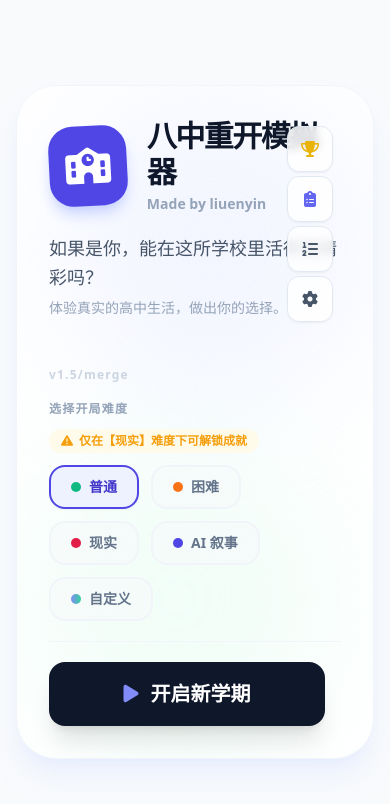
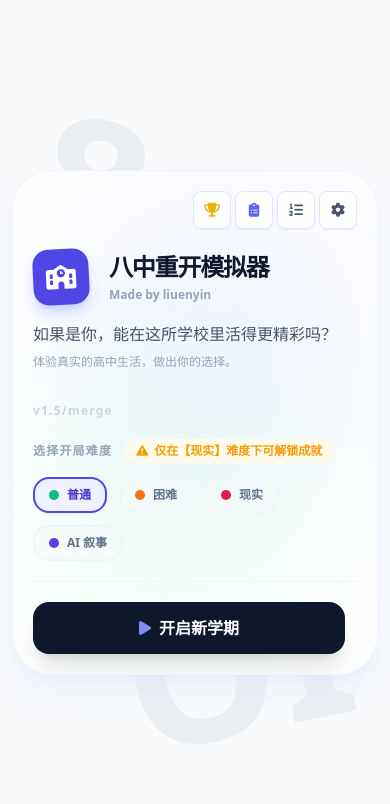
Before and after one commit to xErufy7/recallbj8z, a React (Vite) app: page / in a window 390 px wide. Shown: the top 804 px of the page. Built offline with nearby package versions, Linux system fonts and the light colour scheme.

Commit message:
优化移动端体验

```diff
--- a/App.tsx
+++ b/App.tsx
@@ -219,7 +219,7 @@ const App: React.FC = () => {
           <>
             <HomeView
               selectedDifficulty={selectedDifficulty} onDifficultyChange={handleDifficultyChange}
-              customStats={customStats} onCustomStatsChange={setCustomStats} onCustomStatsConfirm={handleCustomStatsConfirm} customActive={useCustomStats}
+              customStats={customStats} onCustomStatsChange={setCustomStats} onCustomStatsConfirm={handleCustomStatsConfirm}
               onStart={prepareGame} hasSave={difficultyHasSave} onLoadGame={handleLoadGame}
               unlockedAchievements={state.unlockedAchievements}
               onResetAchievements={() => {
@@ -306,13 +306,13 @@ const App: React.FC = () => {
       <main className="flex-1 flex flex-col gap-2 md:gap-4 relative h-full overflow-hidden rounded-2xl">
 
         {/* Mobile Toolbar */}
-        <div className="flex md:hidden gap-2 overflow-x-auto pb-1 flex-shrink-0">
-             <button onClick={() => setShowSchedule(true)} className="flex-shrink-0 bg-white border px-3 py-2 rounded-xl text-xs font-bold shadow-sm"><i className="fas fa-calendar-alt text-blue-500 mr-1"></i>时间表</button>
-             <button onClick={() => setShowShop(true)} className="flex-shrink-0 bg-white border px-3 py-2 rounded-xl text-xs font-bold shadow-sm"><i className="fas fa-store text-emerald-500 mr-1"></i>小卖部</button>
-             <button onClick={() => setShowAchievements(true)} className="flex-shrink-0 bg-white border px-3 py-2 rounded-xl text-xs font-bold shadow-sm"><i className="fas fa-trophy text-yellow-500 mr-1"></i>成就</button>
-             <button onClick={() => setShowHistory(true)} className="flex-shrink-0 bg-white border px-3 py-2 rounded-xl text-xs font-bold shadow-sm"><i className="fas fa-archive text-indigo-500 mr-1"></i>历程</button>
-             <button onClick={saveGame} className="flex-shrink-0 bg-emerald-50 border border-emerald-100 px-3 py-2 rounded-xl text-xs font-bold text-emerald-600 shadow-sm" disabled={!!state.currentEvent}>保存</button>
-             <button onClick={() => setState(p => ({...p, phase: Phase.WITHDRAWAL}))} className="flex-shrink-0 bg-rose-50 border border-rose-100 px-3 py-2 rounded-xl text-xs font-bold text-rose-600 shadow-sm" disabled={!!state.currentEvent}>提前退休</button>
+        <div className="grid grid-cols-3 md:hidden gap-1.5 pb-1 flex-shrink-0">
+             <button onClick={() => setShowSchedule(true)} className="bg-white border px-2 py-2.5 rounded-xl text-xs font-bold shadow-sm flex items-center justify-center gap-1"><i className="fas fa-calendar-alt text-blue-500"></i>时间表</button>
+             <button onClick={() => setShowShop(true)} className="bg-white border px-2 py-2.5 rounded-xl text-xs font-bold shadow-sm flex items-center justify-center gap-1"><i className="fas fa-store text-emerald-500"></i>小卖部</button>
+             <button onClick={() => setShowAchievements(true)} className="bg-white border px-2 py-2.5 rounded-xl text-xs font-bold shadow-sm flex items-center justify-center gap-1"><i className="fas fa-trophy text-yellow-500"></i>成就</button>
+             <button onClick={() => setShowHistory(true)} className="bg-white border px-2 py-2.5 rounded-xl text-xs font-bold shadow-sm flex items-center justify-center gap-1"><i className="fas fa-archive text-indigo-500"></i>历程</button>
+             <button onClick={saveGame} className="bg-emerald-50 border border-emerald-100 px-2 py-2.5 rounded-xl text-xs font-bold text-emerald-600 shadow-sm flex items-center justify-center gap-1" disabled={!!state.currentEvent}>保存</button>
+             <button onClick={() => setState(p => ({...p, phase: Phase.WITHDRAWAL}))} className="bg-rose-50 border border-rose-100 px-2 py-2.5 rounded-xl text-xs font-bold text-rose-600 shadow-sm flex items-center justify-center gap-1" disabled={!!state.currentEvent}>提前退休</button>
         </div>
 
         {/* Header */}
--- a/components/HomeView.tsx
+++ b/components/HomeView.tsx
@@ -12,7 +12,6 @@ interface HomeViewProps {
     customStats: GeneralStats;
     onCustomStatsChange: (stats: GeneralStats) => void;
     onCustomStatsConfirm?: () => void;
-    customActive: boolean;
     onStart: () => void;
     hasSave: boolean;
     onLoadGame: () => void;
@@ -26,7 +25,7 @@ const STAT_LABELS: Record<string, string> = {
     romance: '魅力', luck: '运气', experience: '经验',
 };
 
-const HomeView: React.FC<HomeViewProps> = ({ selectedDifficulty, onDifficultyChange, customStats, onCustomStatsChange, onCustomStatsConfirm, customActive, onStart, hasSave, onLoadGame, unlockedAchievements, onResetAchievements, onShowLeaderboard }) => {
+const HomeView: React.FC<HomeViewProps> = ({ selectedDifficulty, onDifficultyChange, customStats, onCustomStatsChange, onCustomStatsConfirm, onStart, hasSave, onLoadGame, unlockedAchievements, onResetAchievements, onShowLeaderboard }) => {
     const [showChangelog, setShowChangelog] = React.useState(false);
     const [showAchievements, setShowAchievements] = React.useState(false);
     const [showCustomModal, setShowCustomModal] = React.useState(false);
@@ -54,7 +53,7 @@ const HomeView: React.FC<HomeViewProps> = ({ selectedDifficulty, onDifficultyCha
     };
 
     return (
-        <div className="min-h-screen bg-slate-50 font-sans text-slate-800 p-4 md:p-8 flex items-center justify-center">
+        <div className="min-h-screen bg-slate-50 font-sans text-slate-800 p-3 md:p-8 flex items-center justify-center">
             <div className="fixed top-0 left-0 w-full h-full opacity-5 pointer-events-none overflow-hidden z-0">
                 <div className="absolute top-10 left-10 text-[12rem] font-black rotate-12 text-slate-900">8</div>
                 <div className="absolute bottom-10 right-10 text-[12rem] font-black -rotate-12 text-slate-900">OI</div>
@@ -63,12 +62,12 @@ const HomeView: React.FC<HomeViewProps> = ({ selectedDifficulty, onDifficultyCha
             <div className="w-full max-w-4xl z-10 mx-auto relative">
 
                 {/* Hero Card */}
-                <div className="bg-white rounded-[2.5rem] p-8 md:p-10 shadow-xl shadow-indigo-100/50 border border-slate-100 flex flex-col relative overflow-hidden">
+                <div className="bg-white rounded-[2.5rem] p-5 md:p-10 shadow-xl shadow-indigo-100/50 border border-slate-100 flex flex-col relative overflow-hidden">
                     <div className="absolute top-0 right-0 w-80 h-80 bg-indigo-50 rounded-full mix-blend-multiply filter blur-3xl opacity-70 animate-blob"></div>
                     <div className="absolute bottom-0 left-0 w-80 h-80 bg-emerald-50 rounded-full mix-blend-multiply filter blur-3xl opacity-70 animate-blob animation-delay-2000"></div>
 
                     {/* Action buttons + Visitor */}
-                    <div className="absolute top-10 right-10 md:top-12 md:right-12 flex flex-col gap-0 items-end z-20">
+                    <div className="flex justify-end items-center gap-1 mb-4 md:mb-0 md:absolute md:top-12 md:right-12 md:flex-col md:gap-0 md:items-end z-20">
                         {/* Visitor badge */}
                         <div className="hidden md:flex items-center gap-2 bg-white/80 backdrop-blur-sm border border-slate-200 px-3 py-1.5 rounded-full shadow-sm mb-8">
                             <span className="relative flex h-2 w-2">
@@ -79,50 +78,50 @@ const HomeView: React.FC<HomeViewProps> = ({ selectedDifficulty, onDifficultyCha
                             <img src="https://api.visitorbadge.io/api/visitors?path=https%3A%2F%2Fgithub.com%2Fliuenyin%2Frecallbj8z&label=&countColor=%234f46e5&style=flat&labelStyle=none" alt="views" className="h-3.5" />
                         </div>
                         <button onClick={() => setShowAchievements(true)}
-                            className="group px-3 py-2.5 rounded-xl bg-white/80 backdrop-blur-sm border border-slate-200 hover:border-indigo-300 hover:bg-indigo-50 text-slate-600 hover:text-indigo-600 shadow-sm transition-all flex items-center gap-0 text-sm font-bold active:scale-95 whitespace-nowrap mb-1"
+                            className="group px-2.5 py-2 rounded-lg md:px-3 md:py-2.5 md:rounded-xl bg-white/80 backdrop-blur-sm border border-slate-200 hover:border-indigo-300 hover:bg-indigo-50 text-slate-600 hover:text-indigo-600 shadow-sm transition-all flex items-center gap-0 text-sm font-bold active:scale-95 whitespace-nowrap mb-1"
                         >
                             <span className="max-w-0 overflow-hidden group-hover:max-w-[200px] group-hover:mr-2 transition-all duration-300">成就墙 ({unlockedAchievements.length}/{Object.keys(ACHIEVEMENTS).length})</span>
-                            <i className="fas fa-trophy text-yellow-500 flex-shrink-0 w-5 text-center text-base"></i>
+                            <i className="fas fa-trophy text-yellow-500 flex-shrink-0 w-4 text-center text-sm md:w-5 md:text-base"></i>
                         </button>
                         <button onClick={() => setShowChangelog(true)}
-                            className="group px-3 py-2.5 rounded-xl bg-white/80 backdrop-blur-sm border border-slate-200 hover:border-indigo-300 hover:bg-indigo-50 text-slate-600 hover:text-indigo-600 shadow-sm transition-all flex items-center gap-0 text-sm font-bold active:scale-95 whitespace-nowrap mb-1"
+                            className="group px-2.5 py-2 rounded-lg md:px-3 md:py-2.5 md:rounded-xl bg-white/80 backdrop-blur-sm border border-slate-200 hover:border-indigo-300 hover:bg-indigo-50 text-slate-600 hover:text-indigo-600 shadow-sm transition-all flex items-center gap-0 text-sm font-bold active:scale-95 whitespace-nowrap mb-1"
                         >
                             <span className="max-w-0 overflow-hidden group-hover:max-w-[200px] group-hover:mr-2 transition-all duration-300">更新日志</span>
-                            <i className="fas fa-clipboard-list text-indigo-500 flex-shrink-0 w-5 text-center text-base"></i>
+                            <i className="fas fa-clipboard-list text-indigo-500 flex-shrink-0 w-4 text-center text-sm md:w-5 md:text-base"></i>
                         </button>
                         {onShowLeaderboard && (
                             <button onClick={onShowLeaderboard}
-                                className="group px-3 py-2.5 rounded-xl bg-white/80 backdrop-blur-sm border border-slate-200 hover:border-indigo-300 hover:bg-indigo-50 text-slate-600 hover:text-indigo-600 shadow-sm transition-all flex items-center gap-0 text-sm font-bold active:scale-95 whitespace-nowrap mb-1"
+                                className="group px-2.5 py-2 rounded-lg md:px-3 md:py-2.5 md:rounded-xl bg-white/80 backdrop-blur-sm border border-slate-200 hover:border-indigo-300 hover:bg-indigo-50 text-slate-600 hover:text-indigo-600 shadow-sm transition-all flex items-center gap-0 text-sm font-bold active:scale-95 whitespace-nowrap mb-1"
                             >
                                 <span className="max-w-0 overflow-hidden group-hover:max-w-[200px] group-hover:mr-2 transition-all duration-300">排行榜</span>
-                                <i className="fas fa-list-ol flex-shrink-0 w-5 text-center text-base"></i>
+                                <i className="fas fa-list-ol flex-shrink-0 w-4 text-center text-sm md:w-5 md:text-base"></i>
                             </button>
                         )}
                         <button onClick={handleCustomClick}
-                            className="group px-3 py-2.5 rounded-xl bg-white/80 backdrop-blur-sm border border-slate-200 hover:border-indigo-300 hover:bg-indigo-50 text-slate-600 hover:text-indigo-600 shadow-sm transition-all flex items-center gap-0 text-sm font-bold active:scale-95 whitespace-nowrap mb-1"
+                            className="group px-2.5 py-2 rounded-lg md:px-3 md:py-2.5 md:rounded-xl bg-white/80 backdrop-blur-sm border border-slate-200 hover:border-indigo-300 hover:bg-indigo-50 text-slate-600 hover:text-indigo-600 shadow-sm transition-all flex items-center gap-0 text-sm font-bold active:scale-95 whitespace-nowrap mb-1"
                         >
                             <span className="max-w-0 overflow-hidden group-hover:max-w-[200px] group-hover:mr-2 transition-all duration-300">设置</span>
-                            <i className="fas fa-cog flex-shrink-0 w-5 text-center text-base"></i>
+                            <i className="fas fa-cog flex-shrink-0 w-4 text-center text-sm md:w-5 md:text-base"></i>
                         </button>
                     </div>
 
                     <div className="relative z-10 flex-1">
                             <div className="flex items-center gap-5">
-                                <div className="w-20 h-20 bg-indigo-600 rounded-3xl flex items-center justify-center text-white text-4xl shadow-lg shadow-indigo-200 transform -rotate-3 hover:rotate-0 transition-transform duration-300">
-                                    <i className="fas fa-school"></i>
+                                <div className="w-14 h-14 bg-indigo-600 rounded-2xl flex items-center justify-center text-white text-3xl md:w-20 md:h-20 md:rounded-3xl md:text-4xl shadow-lg shadow-indigo-200 transform -rotate-3 hover:rotate-0 transition-transform duration-300">
+                                    <i className="fas fa-school text-2xl md:text-4xl"></i>
                                 </div>
                                 <div>
-                                    <h1 className="text-3xl md:text-5xl font-black tracking-tighter text-slate-900">八中重开模拟器</h1>
-                                    <p className="text-slate-400 font-bold text-sm mt-1">Made by liuenyin</p>
+                                    <h1 className="text-2xl md:text-5xl font-black tracking-tighter text-slate-900">八中重开模拟器</h1>
+                                    <p className="text-slate-400 font-bold text-xs mt-1 md:text-sm">Made by liuenyin</p>
                                 </div>
                             </div>
-                            <p className="mt-5 text-lg text-slate-600 leading-relaxed font-medium">
+                            <p className="mt-4 text-base md:mt-5 md:text-lg text-slate-600 leading-relaxed font-medium">
                                 如果是你，能在这所学校里活得更精彩吗？<br/>
-                                <span className="text-sm text-slate-400 font-normal">体验真实的高中生活，做出你的选择。</span>
+                                <span className="text-xs md:text-sm text-slate-400 font-normal">体验真实的高中生活，做出你的选择。</span>
                             </p>
 
                             {/* Version */}
-                            <div className="text-left mt-10">
+                            <div className="text-left mt-6 md:mt-10">
                                 <span className="text-xs font-bold text-slate-300 tracking-widest">v1.5/merge</span>
                             </div>
 
@@ -144,18 +143,12 @@ const HomeView: React.FC<HomeViewProps> = ({ selectedDifficulty, onDifficultyCha
                                 <div className="flex flex-wrap items-center gap-3">
                                     {(Object.entries(DIFFICULTY_PRESETS) as [Difficulty, typeof DIFFICULTY_PRESETS['NORMAL']][]).map(([key, config]) => (
                                         <button key={key} onClick={() => onDifficultyChange(key)}
-                                            className={`px-5 py-2.5 rounded-2xl border-2 transition-all flex items-center gap-2 font-bold text-sm ${selectedDifficulty === key ? 'border-indigo-600 bg-indigo-50 text-indigo-700 shadow-sm' : 'border-slate-100 bg-slate-50/50 text-slate-500 hover:border-slate-300 hover:bg-white'}`}
+                                            className={`px-3.5 py-2 rounded-2xl border-2 transition-all flex items-center gap-2 font-bold text-xs md:px-5 md:py-2.5 md:text-sm ${selectedDifficulty === key ? 'border-indigo-600 bg-indigo-50 text-indigo-700 shadow-sm' : 'border-slate-100 bg-slate-50/50 text-slate-500 hover:border-slate-300 hover:bg-white'}`}
                                         >
                                             <div className={`w-2.5 h-2.5 rounded-full ${config.color}`}></div>
                                             {config.label}
                                         </button>
                                     ))}
-                                    <button key="CUSTOM" onClick={handleCustomClick}
-                                        className={`px-5 py-2.5 rounded-2xl border-2 transition-all flex items-center gap-2 font-bold text-sm ${customActive ? 'border-indigo-600 bg-indigo-50 text-indigo-700 shadow-sm' : 'border-slate-100 bg-slate-50/50 text-slate-500 hover:border-slate-300 hover:bg-white'}`}
-                                    >
-                                        <div className="w-2.5 h-2.5 rounded-full bg-gradient-to-r from-indigo-400 to-emerald-400"></div>
-                                        自定义
-                                    </button>
                                 </div>
                             </div>
 
@@ -163,17 +156,17 @@ const HomeView: React.FC<HomeViewProps> = ({ selectedDifficulty, onDifficultyCha
                             <div className="border-t border-slate-100 my-5"></div>
 
                             {/* CTA Buttons */}
-                            <div className="flex gap-4">
+                            <div className="flex gap-3 md:gap-4">
                                 <button
                                     onClick={onStart}
-                                    className="bg-slate-900 text-white flex-1 py-4 rounded-2xl font-black text-xl shadow-xl hover:shadow-2xl hover:-translate-y-1 transition-all flex items-center justify-center gap-3 border-2 border-transparent"
+                                    className="bg-slate-900 text-white flex-1 py-3 rounded-2xl font-black text-base md:py-4 md:text-xl shadow-xl hover:shadow-2xl hover:-translate-y-1 transition-all flex items-center justify-center gap-2 md:gap-3 border-2 border-transparent whitespace-nowrap"
                                 >
                                     <i className="fas fa-play text-indigo-400"></i> 开启新学期
                                 </button>
 
                                 <div className={`overflow-visible transition-all duration-500 ease-in-out ${hasSave ? 'flex-[0.5] opacity-100 w-[180px]' : 'flex-[0] opacity-0 w-0'}`}>
                                     <button onClick={onLoadGame}
-                                        className="bg-white text-emerald-600 border-2 border-emerald-100 hover:border-emerald-300 rounded-2xl py-4 px-5 font-black text-lg hover:-translate-y-1 transition-all flex items-center justify-center gap-2 whitespace-nowrap w-full"
+                                        className="bg-white text-emerald-600 border-2 border-emerald-100 hover:border-emerald-300 rounded-2xl py-3 px-2.5 font-black text-sm md:py-4 md:px-5 md:text-lg hover:-translate-y-1 transition-all flex items-center justify-center gap-1.5 md:gap-2 whitespace-nowrap w-full h-full"
                                         title="继续上次的进度"
                                         disabled={!hasSave}
                                     >
--- a/components/TalentView.tsx
+++ b/components/TalentView.tsx
@@ -31,7 +31,7 @@ const TalentView: React.FC<TalentViewProps> = ({ availableTalents, selectedTalen
 
             {/* 天赋卡片网格（独立滚动区域，不与底部栏重叠） */}
             <main className="flex-1 min-h-0 w-full max-w-6xl mx-auto px-4 md:px-6 py-4 overflow-y-auto custom-scroll">
-                <div className="grid grid-cols-2 md:grid-cols-3 lg:grid-cols-5 gap-3 pb-24">
+                <div className="grid grid-cols-2 md:grid-cols-3 lg:grid-cols-5 gap-3 pb-6 md:pb-24">
                     {availableTalents.map(talent => {
                         const isSelected = selectedTalents.some(t => t.id === talent.id);
                         const isDebuff = talent.cost < 0;
```
Also changed, not shown: components/EndingScreen.tsx (+7 -7 lines).
